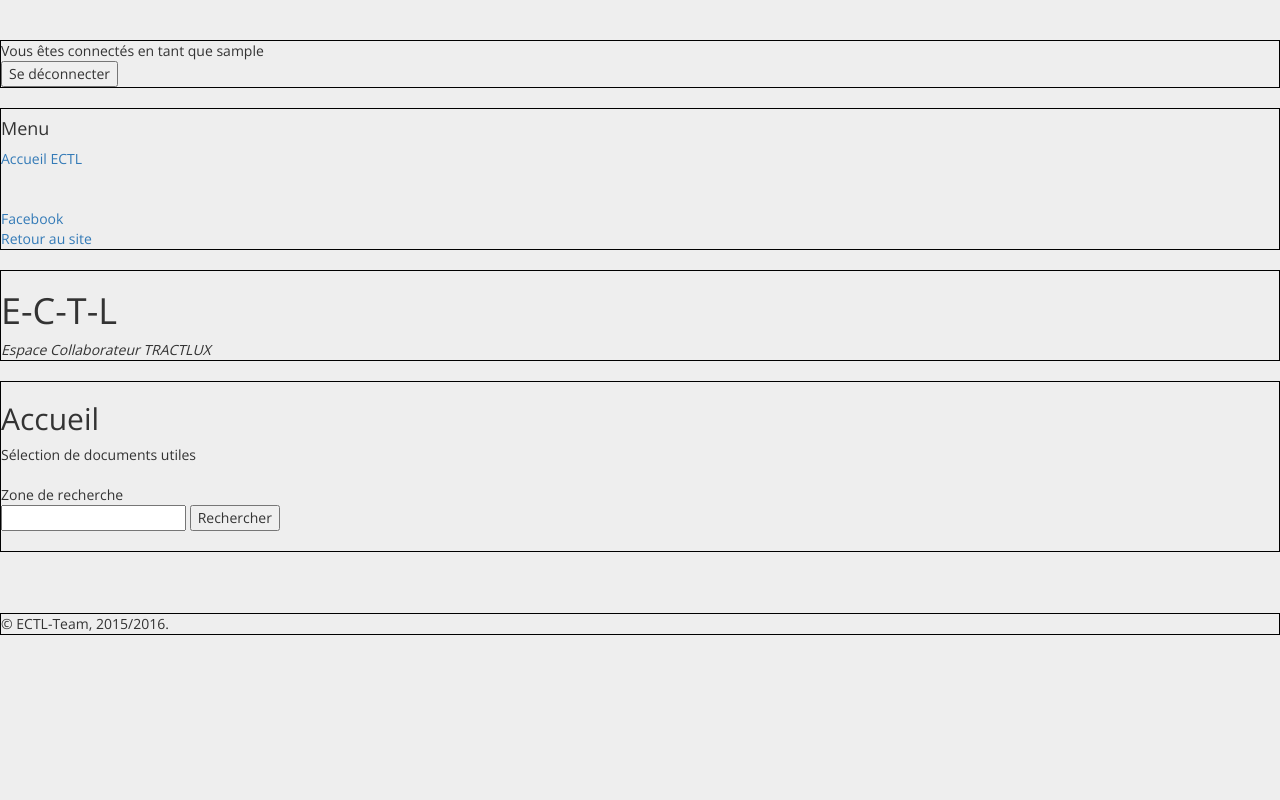
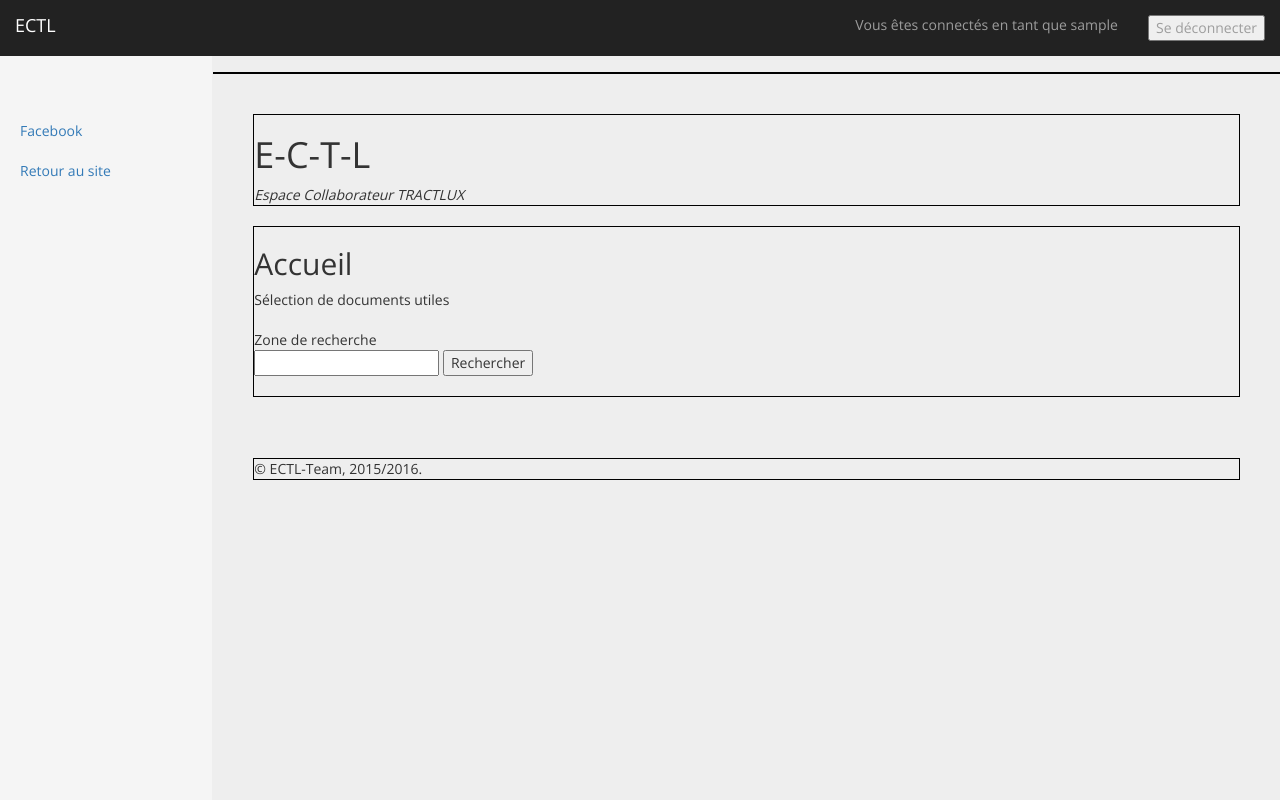
Before and after one commit to Tixinoo/ECTL, a PHP site: page / in a window 1280 px wide. Run offline with PHP 8.4, Linux system fonts and the light colour scheme; the visitor is signed in with stand-in values (Sample User, id 1); data that the repository does not hold is empty; some libraries are stand-ins or nearby versions.

Commit message:
continue l'intégration du nouveau style grâce à bootstrap

```diff
--- a/Content/connecting_bar.php
+++ b/Content/connecting_bar.php
@@ -1,10 +1,57 @@
 <div id="connecting_bar">
+
+    <nav class="navbar navbar-inverse navbar-fixed-top">
+        <div class="container-fluid">
+            <div class="navbar-header">
+                <button type="button" class="navbar-toggle collapsed" data-toggle="collapse" data-target="#navbar" aria-expanded="false" aria-controls="navbar">
+                    <span class="sr-only">Toggle navigation</span>
+                    <span class="icon-bar"></span>
+                    <span class="icon-bar"></span>
+                    <span class="icon-bar"></span>
+                </button>
+                <a class="navbar-brand" href="#">ECTL</a>
+            </div>
+            <div id="navbar" class="navbar-collapse collapse">
+                <ul class="nav navbar-nav navbar-right">
+                    <?php
+                    include_once 'Model/TypeU.php';
+
+                    // Barre de connexion
+                    // Si l'utilisateur est connecté
+                    if (isset($_SESSION['username'])) {
+
+                        // On affiche un message, son nom d'utilisateur et un bouton pour se déconnecter
+                        echo "<li><a href=\"#\">";
+                        echo "Vous êtes connectés en tant que " . $_SESSION['username'];
+                        foreach ($_SESSION['usertypes'] as $idtypeu) {
+                            echo " (";
+                            $TypeU = TypeU::findById($idtypeu);
+                            echo $TypeU->nomTypeU;
+                            echo ")";
+                        }
+                        echo "</a></li>";
+
+                        echo "<li><a href=\"#\">";
+                        echo "<form action=\"Controller/disconnection.php\" method=\"GET\">\n";
+                        echo "<input type=\"submit\" value=\"Se déconnecter\"/>\n";
+                        echo "</form>\n";
+                        echo "</a></li>";
+                    }
+                    ?>
+                </ul>
+                <!--<form class="navbar-form navbar-right">
+                    <input type="text" class="form-control" placeholder="Search...">
+                </form>-->
+            </div>
+        </div>
+    </nav>
+
+
+    <!-- OLD
     <?php
-
     include_once 'Model/TypeU.php';
 
     // Barre de connexion
-
     // Si l'utilisateur est connecté
     if (isset($_SESSION['username'])) {
 
@@ -19,7 +66,6 @@
         echo "<form action=\"Controller/disconnection.php\" method=\"GET\">\n";
         echo "<input type=\"submit\" value=\"Se déconnecter\"/>\n";
         echo "</form>\n";
-
     } else {
 
         // Sinon, on affiche des champs et un bouton pour qu'il puisse se connecter
@@ -28,7 +74,8 @@
         echo "<input type=\"password\" name=\"password\" value=\"toto\"/>\n";
         echo "<input type=\"submit\" value=\"Se connecter\"/>\n";
         echo "</form>\n";
-
     }
     ?>
+    -->
+
 </div>
--- a/Content/footer.html
+++ b/Content/footer.html
@@ -1,5 +1,8 @@
 <br>
 <hr>
 <footer>© ECTL-Team, 2015/2016.</footer>
+</div>
+</div>
+</div>
 </body>
 </html>
--- a/Content/head.html
+++ b/Content/head.html
@@ -5,6 +5,7 @@
     <link rel="stylesheet" href="https://maxcdn.bootstrapcdn.com/bootstrap/3.3.2/css/bootstrap.min.css">
     <link rel="stylesheet" href="Style/main_style.css">
     <link rel="stylesheet" href="Style/signin.css" />
+    <link rel="stylesheet" href="Style/dashboard.css" />
     <link href='http://fonts.googleapis.com/css?family=Open+Sans' rel='stylesheet' type='text/css'>
     <script src="https://ajax.googleapis.com/ajax/libs/jquery/2.1.3/jquery.min.js"></script>
     <script src="https://maxcdn.bootstrapcdn.com/bootstrap/3.3.2/js/bootstrap.min.js"></script>
--- a/Content/header.php
+++ b/Content/header.php
@@ -12,9 +12,16 @@
 
         <br>
 
+
+        <div class="container-fluid">
+
+        <div class="row">
+
         <?php
         include_once 'Content/nav.php';
         ?>
+
+        <div class="col-sm-9 col-sm-offset-3 col-md-10 col-md-offset-2 main">
 
         <br>
 
--- a/Content/nav.php
+++ b/Content/nav.php
@@ -3,34 +3,33 @@ Menu avec tous les types de documents
 -->
 
 <div id="menu">
-    <h4>Menu</h4>
-    <a href="index.php" >Accueil ECTL</a>
-    <nav>
+
+    <div class="col-sm-3 col-md-2 sidebar">
+        <ul class="nav nav-sidebar">
             <?php
             $typeds = TypeD::findAll();
             foreach ($typeds as $typed) {
-            echo "<a href=";
+                echo "<li><a href=";
                 echo "\"index.php?a=typed&idtyped=";
                 echo $typed->idTypeD;
                 echo "\"";
                 echo ">";
                 echo $typed->nomTypeD;
-            echo "</a><br>";
+                echo "</a></li>";
             }
             ?>
-    </nav>
+        </ul>
+        <ul class="nav nav-sidebar">
             <?php
-    if(in_array("1", $_SESSION['usertypes'])) {
-        echo "<br>";
-        echo "<a href=\"index.php?a=coord\">Coordonnées Conducteurs</a>";
-        echo "<br>";
-        echo "<a href=\"\">Comptes Utilisateurs</a>";
+            if (in_array("1", $_SESSION['usertypes'])) {
+                echo "<li><a href=\"index.php?a=coord\">Coordonnées Conducteurs</a></li>";
+                echo "<li><a href=\"\">Comptes Utilisateurs</a></li>";
             }
             ?>
-    <br>
-    <br>
-    <a href="http://facebook.com/tractlux" target="_blank">Facebook</a>
-    <br>
-    <a href="http://tractlux.com/" target="_blank">Retour au site</a>
-    <br>
+        </ul>
+        <ul class="nav nav-sidebar">
+            <li><a href="http://facebook.com/tractlux" target="_blank">Facebook</a></li>
+            <li><a href="http://tractlux.com/" target="_blank">Retour au site</a></li>
+        </ul>
     </div>
+</div>
--- /dev/null
+++ b/Style/dashboard.css
@@ -0,0 +1,105 @@
+/*
+ * Base structure
+ */
+
+/* Move down content because we have a fixed navbar that is 50px tall */
+body {
+  padding-top: 50px;
+}
+
+
+/*
+ * Global add-ons
+ */
+
+.sub-header {
+  padding-bottom: 10px;
+  border-bottom: 1px solid #eee;
+}
+
+/*
+ * Top navigation
+ * Hide default border to remove 1px line.
+ */
+.navbar-fixed-top {
+  border: 0;
+}
+
+/*
+ * Sidebar
+ */
+
+/* Hide for mobile, show later */
+.sidebar {
+  display: none;
+}
+@media (min-width: 768px) {
+  .sidebar {
+    position: fixed;
+    top: 51px;
+    bottom: 0;
+    left: 0;
+    z-index: 1000;
+    display: block;
+    padding: 20px;
+    overflow-x: hidden;
+    overflow-y: auto; /* Scrollable contents if viewport is shorter than content. */
+    background-color: #f5f5f5;
+    border-right: 1px solid #eee;
+  }
+}
+
+/* Sidebar navigation */
+.nav-sidebar {
+  margin-right: -21px; /* 20px padding + 1px border */
+  margin-bottom: 20px;
+  margin-left: -20px;
+}
+.nav-sidebar > li > a {
+  padding-right: 20px;
+  padding-left: 20px;
+}
+.nav-sidebar > .active > a,
+.nav-sidebar > .active > a:hover,
+.nav-sidebar > .active > a:focus {
+  color: #fff;
+  background-color: #428bca;
+}
+
+
+/*
+ * Main content
+ */
+
+.main {
+  padding: 20px;
+}
+@media (min-width: 768px) {
+  .main {
+    padding-right: 40px;
+    padding-left: 40px;
+  }
+}
+.main .page-header {
+  margin-top: 0;
+}
+
+
+/*
+ * Placeholder dashboard ideas
+ */
+
+.placeholders {
+  margin-bottom: 30px;
+  text-align: center;
+}
+.placeholders h4 {
+  margin-bottom: 0;
+}
+.placeholder {
+  margin-bottom: 20px;
+}
+.placeholder img {
+  display: inline-block;
+  border-radius: 50%;
+}
```
Lines whose indentation alone changed are shown as unchanged.
